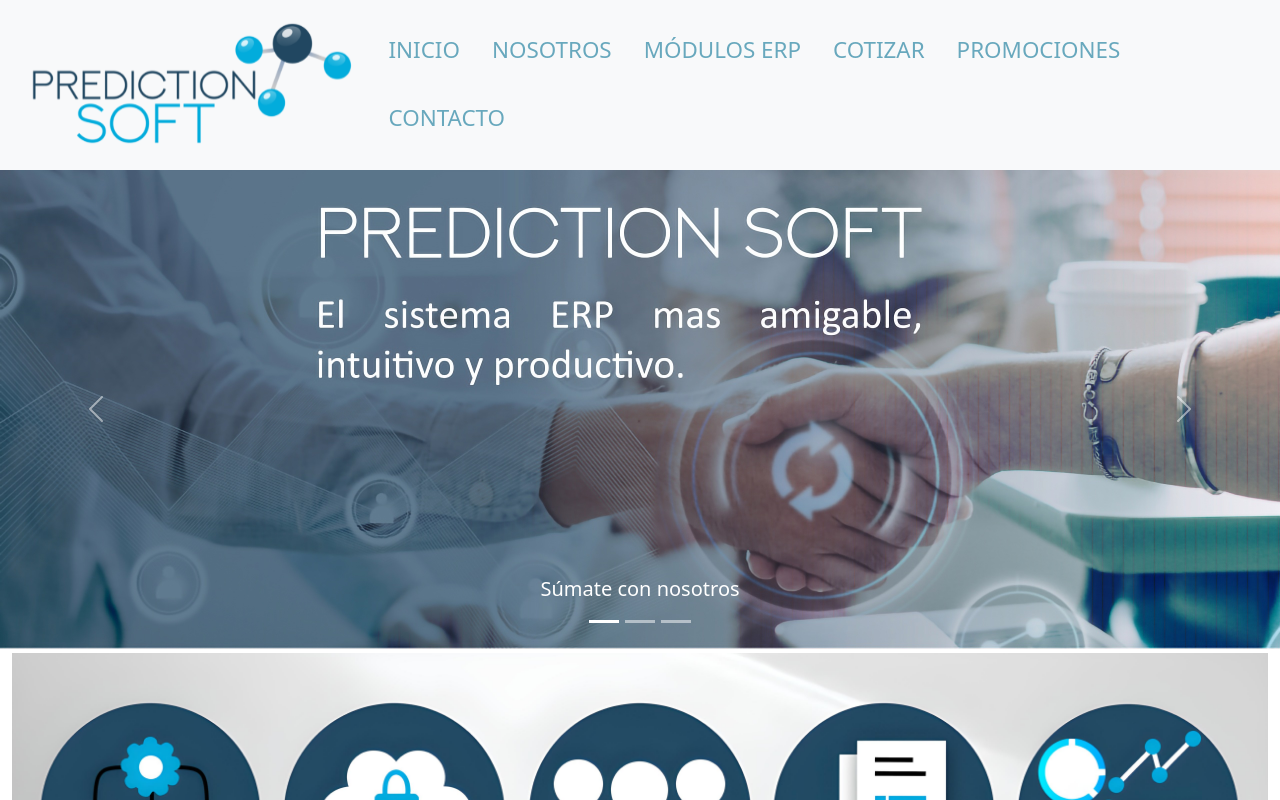
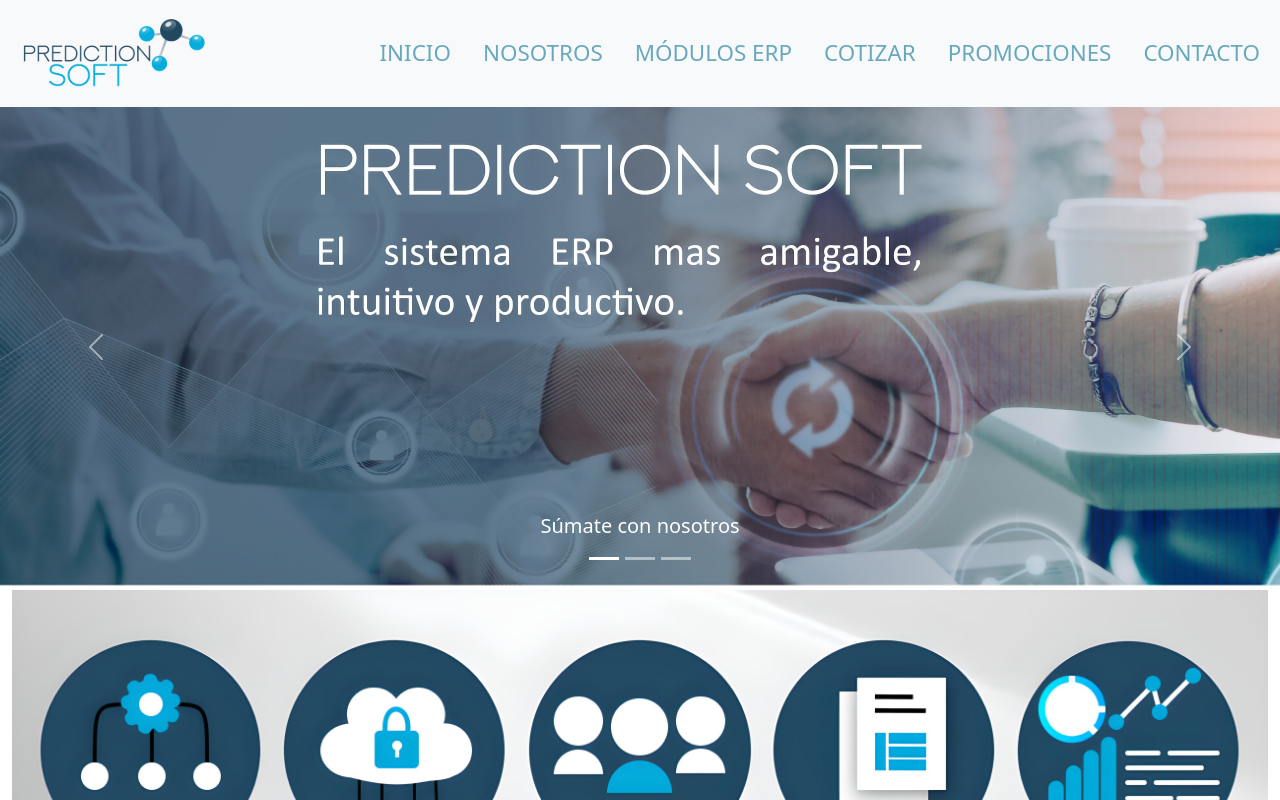
Before and after one commit to Darioantonio20/PredictionSoft, a React (Vite) app in the folder cliente/: page / in a window 1280 px wide. Shown: the top 800 px of the page. Built offline with nearby package versions, Linux system fonts and the light colour scheme.

Commit message:
[FIX] size of the logotype

```diff
--- a/cliente/src/components/atoms/NavBar.jsx
+++ b/cliente/src/components/atoms/NavBar.jsx
@@ -27,7 +27,7 @@
                 <div id="arriba" />
                 <div className="container-fluid">
                     <a className="navbar-brand" href="#">
-                        <img src={LogoPredictionSoft} className="img-fluid" loading="lazy" alt="Img Prediction Soft" />
+                        <img src={LogoPredictionSoft} className="img-fluid" loading="lazy" alt="Img Prediction Soft" width={200} height={200} />
                     </a>
                     <button className="navbar-toggler" type="button" data-bs-toggle="collapse" data-bs-target="#navbarNav" aria-controls="navbarNav" aria-expanded="false" aria-label="Toggle navigation">
                         <span className="navbar-toggler-icon"></span>
```
